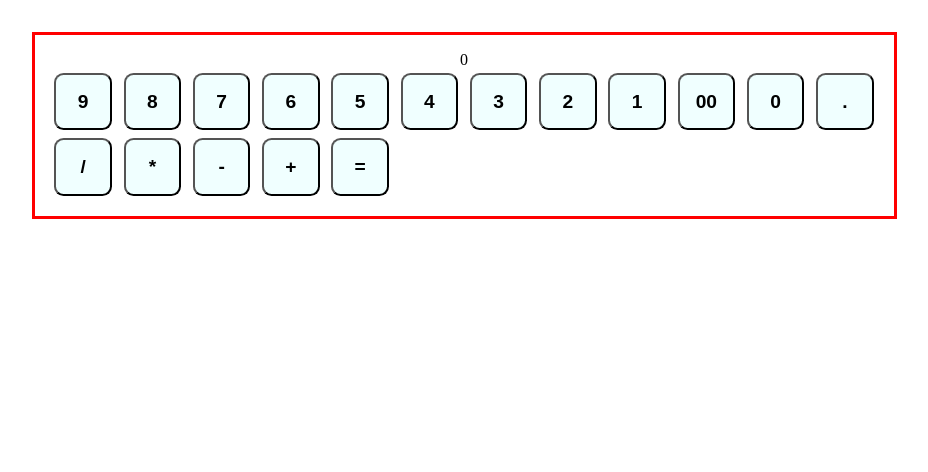
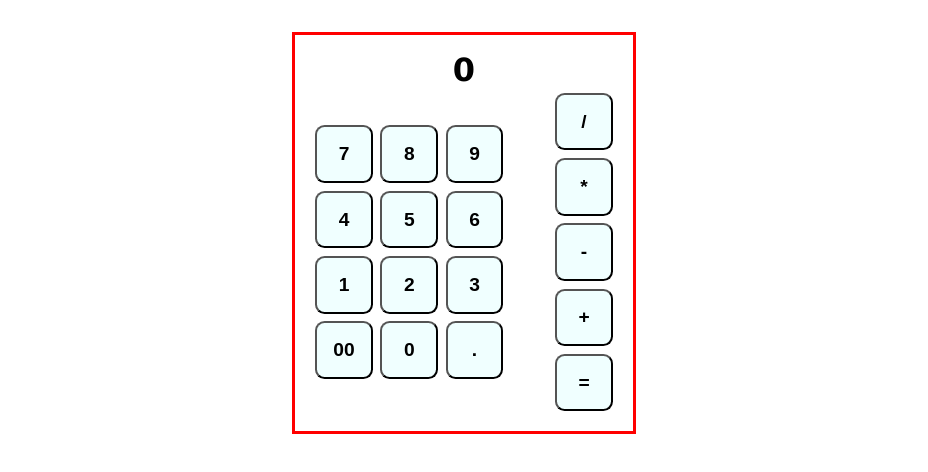
Before and after one commit to Bpost129/calculator, a plain HTML site: page index.html in a window 1280 px wide. Shown: the whole page, without its empty margins (176-1104 px from the left). Drawn offline with Linux system fonts and the light colour scheme.

Commit message:
reorder number buttons, create mock up calculator layout

```diff
--- a/css/style.css
+++ b/css/style.css
@@ -5,6 +5,7 @@
   flex-direction: column;
   align-items: center;
   justify-content: center;
+  font-family:'Lucida Sans', 'Lucida Sans Regular', 'Lucida Grande', 'Lucida Sans Unicode', Geneva, Verdana, sans-serif;
 }
 
 .calculator {
@@ -15,6 +16,12 @@
   align-items: center;
 }
 
+.total {
+  font-size: 2em;
+  font-weight: 600;
+}
+
+
 button {
   height: 3em;
   width: 3em;
@@ -24,3 +31,22 @@
   font-weight: 600;
   font-size: 1.2em;
 }
+
+.buttons {
+  display: flex;
+
+}
+
+.inputs {
+  width: 15em;
+  display: flex;
+  flex-wrap: wrap;
+  margin: auto;
+  align-items: flex-start;
+}
+
+.operators {
+  display: flex;
+  flex-direction: column;
+  margin: auto;
+}
--- a/index.html
+++ b/index.html
@@ -15,15 +15,15 @@
         <!-- <button>C</button>
         <button>()</button>
         <button>%</button> -->
+        <button>7</button>
+        <button>8</button>
         <button>9</button>
-        <button>8</button>
-        <button>7</button>
+        <button>4</button>
+        <button>5</button>
         <button>6</button>
-        <button>5</button>
-        <button>4</button>
+        <button>1</button>
+        <button>2</button>
         <button>3</button>
-        <button>2</button>
-        <button>1</button>
         <button>00</button>
         <button>0</button>
         <button>.</button>
```
